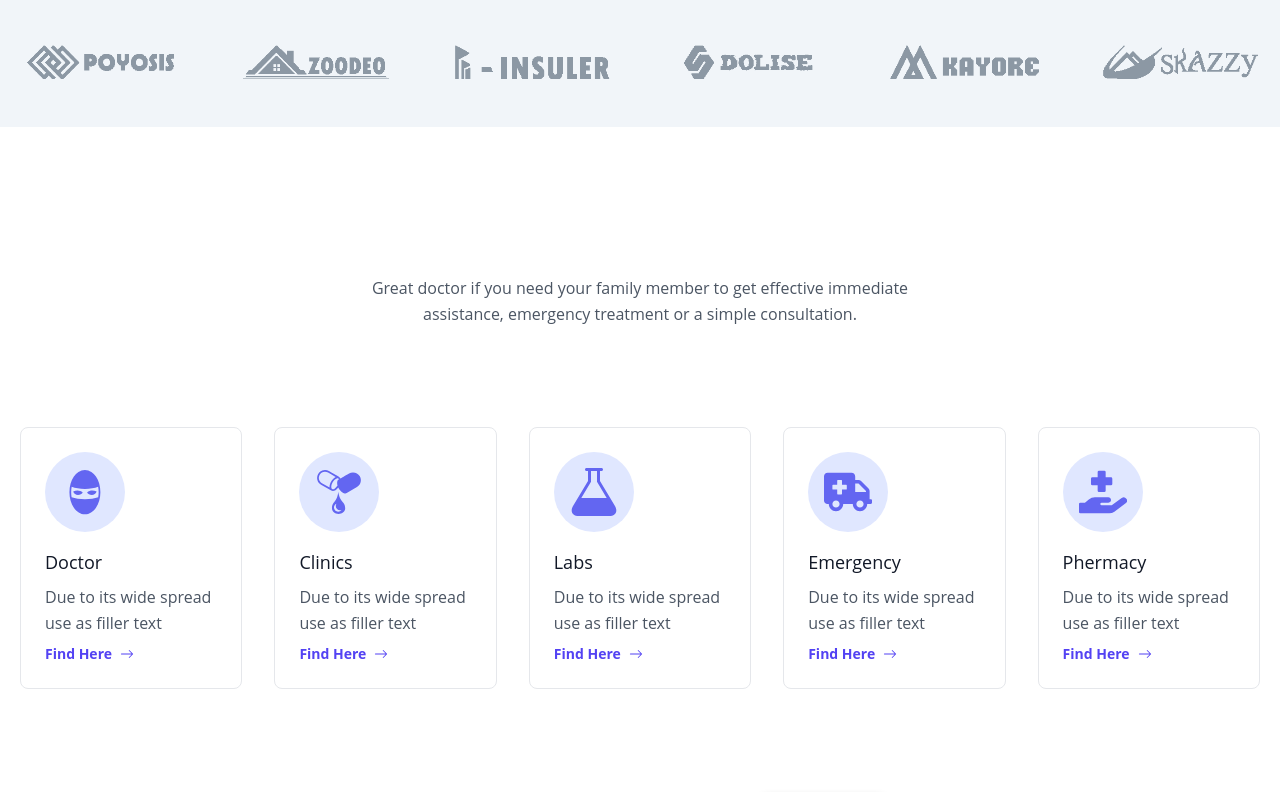
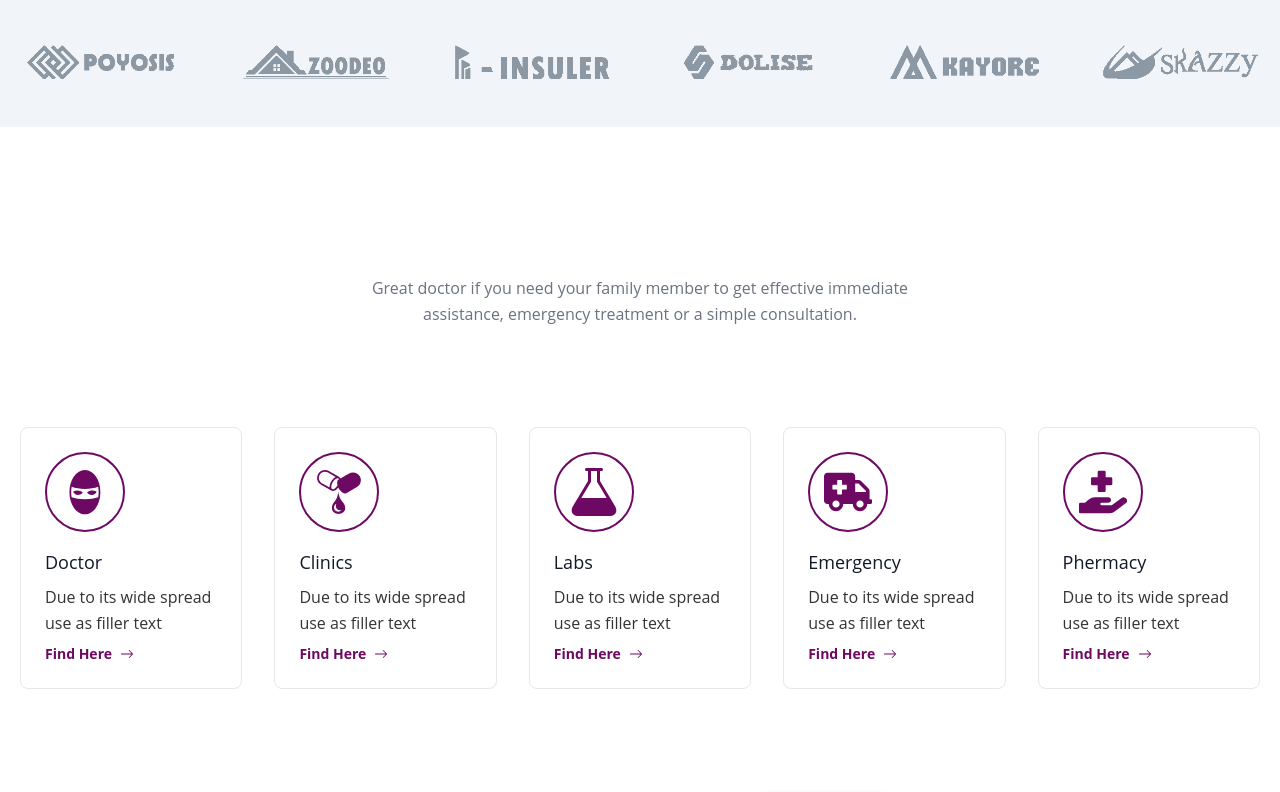
Before and after one commit to abushamacd/Minute_Madico, a Next.js app: page / in a window 1280 px wide. Shown: the part 800-1592 px from the top of the page. Built offline with nearby package versions, Linux system fonts and the light colour scheme.

Commit message:
color fix

```diff
--- a/components/Button.js
+++ b/components/Button.js
@@ -4,7 +4,7 @@ const Button = ({ text }) => {
   return (
     <button
       type="button"
-      class={`text-white ${process.env.NEXT_PUBLIC_gb} hover:bg-gradient-to-br focus:ring-4 focus:outline-none focus:ring-pink-200 dark:focus:ring-pink-800 font-medium rounded text-base px-5 py-2.5 text-center`}
+      className={`text-white ${process.env.NEXT_PUBLIC_gb} hover:bg-gradient-to-br focus:ring-4 focus:outline-none focus:ring-pink-200 dark:focus:ring-pink-800 font-medium rounded text-base px-5 py-2.5 text-center`}
     >
       {text}
     </button>
--- a/components/Category.js
+++ b/components/Category.js
@@ -8,7 +8,7 @@ const Category = ({ category }) => {
     <div className="xl:w-1/5 md:w-1/2 p-4">
       <div className="border border-gray-200 p-6 rounded-lg">
         <div
-          className={`w-20 h-20 inline-flex items-center justify-center rounded-full bg-indigo-100 text-indigo-500 mb-4`}
+          className={`w-20 h-20 inline-flex items-center justify-center rounded-full border-2 border-accent text-accent mb-4`}
         >
           <div className="text-5xl">{icon}</div>
         </div>
@@ -18,7 +18,7 @@ const Category = ({ category }) => {
         <p className="leading-relaxed text-base">{desc}</p>
         <Link
           href={url}
-          className="flex items-center text-sm font-bold mt-2 text-primary"
+          className="flex items-center text-sm font-bold mt-2 text-accent"
         >
           Find Here <BsArrowRight className="ml-2" />
         </Link>
--- a/sections/About.js
+++ b/sections/About.js
@@ -6,21 +6,21 @@ import about from "../public/images/about.png";
 
 const About = () => {
   return (
-    <section class="text-gray-600 body-font">
-      <div class="container mx-auto flex px-5 pb-24 md:flex-row flex-col items-center">
-        <div class="lg:flex-grow md:w-1/2 lg:pr-24 md:pr-16 flex flex-col md:items-start md:text-left mb-16 md:mb-0 items-center text-center">
+    <section className="text-gray-600 body-font">
+      <div className="container mx-auto flex px-5 pb-24 md:flex-row flex-col items-center">
+        <div className="lg:flex-grow md:w-1/2 lg:pr-24 md:pr-16 flex flex-col md:items-start md:text-left mb-16 md:mb-0 items-center text-center">
           <div className={`badge ${process.env.NEXT_PUBLIC_gb} text-white`}>
             Know About Minute Madico
           </div>
           <h1
-            class={`title-font sm:text-4xl text-3xl mt-4 font-medium text-transparent bg-clip-text bg-gradient-to-bl from-primary to-error ${process.env.NEXT_PUBLIC_gt}`}
+            className={`title-font sm:text-4xl text-3xl mt-4 font-medium text-transparent bg-clip-text bg-gradient-to-bl from-primary to-error ${process.env.NEXT_PUBLIC_gt}`}
           >
             Good Services And Better
-            <br class="hidden lg:inline-block" />
+            <br className="hidden lg:inline-block" />
             Health By Our Specialists
           </h1>
           <Span />
-          <p class="mb-8 leading-relaxed">
+          <p className="mb-8 leading-relaxed">
             Great doctor if you need your family member to get effective
             immediate assistance, emergency treatment or a simple consultation.
             <br />
@@ -32,14 +32,14 @@ const About = () => {
           </p>
           <Button text="Read More" />
         </div>
-        <div class="lg:max-w-lg lg:w-full md:w-1/2 w-5/6">
+        <div className="lg:max-w-lg lg:w-full md:w-1/2 w-5/6">
           {/* <img
 
             alt="hero"
             src="../public/images/about.png"
           /> */}
           <Image
-            class="object-cover object-center rounded"
+            className="object-cover object-center rounded"
             src={about}
             alt="about"
           />
--- a/sections/Categories.js
+++ b/sections/Categories.js
@@ -44,7 +44,7 @@ const Categories = () => {
     },
   ];
   return (
-    <section className="text-gray-600 body-font">
+    <section className="">
       <div className="container px-5 py-24 mx-auto">
         <div className="text-center mb-20">
           <h1
@@ -52,7 +52,7 @@ const Categories = () => {
           >
             Explore By Categories
           </h1>
-          <p className="text-base leading-relaxed xl:w-2/4 lg:w-3/4 mx-auto text-gray-500s">
+          <p className="text-base leading-relaxed xl:w-2/4 lg:w-3/4 mx-auto text-gray-500">
             Great doctor if you need your family member to get effective
             immediate assistance, emergency treatment or a simple consultation.
           </p>
```
